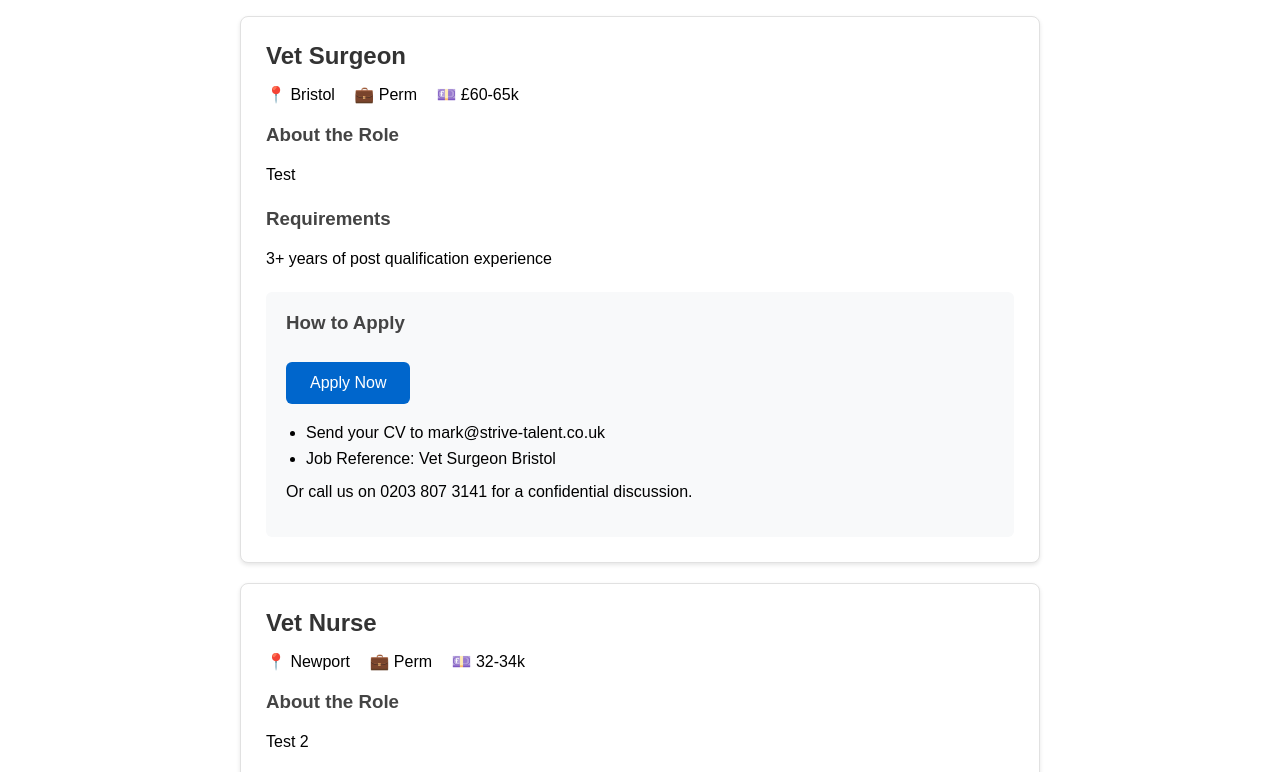
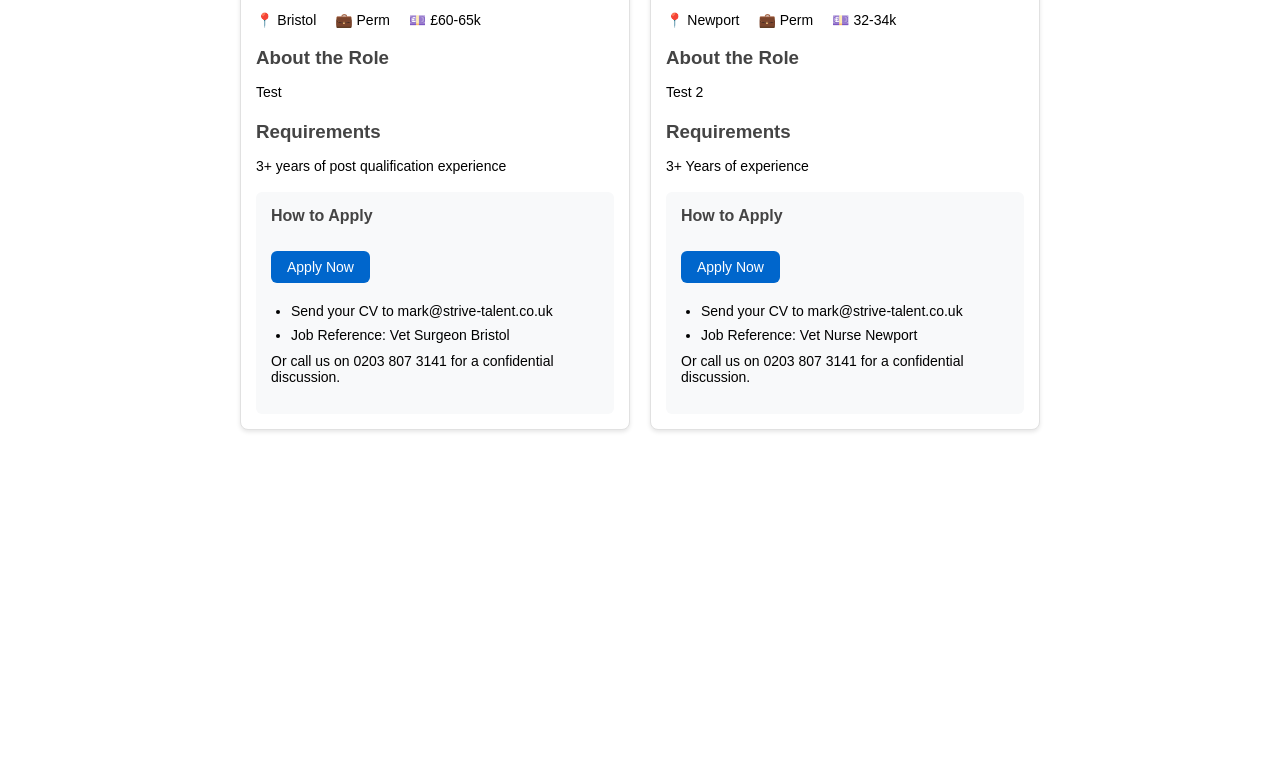
Before and after one commit to Sturmstrive/Jobs-feed, a plain HTML site: page index.html in a window 1280 px wide. Shown: the part 70-842 px from the top of the page. After the commit the page ends 800 px from the top, so only its background shows below. Drawn offline with Linux system fonts and the light colour scheme.

Commit message:
Update job feed

```diff
--- a/index.html
+++ b/index.html
@@ -1,67 +1,68 @@
 
-<h1>Current Job Openings</h1>
 <div style="max-width: 800px; margin: 0 auto; padding: 20px; font-family: Arial, sans-serif;">
+  <div style="display: grid; grid-template-columns: repeat(2, 1fr); gap: 20px;">
 
-    <div style="background: #ffffff; border: 1px solid #e1e1e1; border-radius: 8px; padding: 25px; margin-bottom: 20px; box-shadow: 0 2px 4px rgba(0,0,0,0.1);">
-      <h2 style="color: #333; margin-top: 0; margin-bottom: 15px; font-size: 24px;">Vet Surgeon</h2>
+    <div style="background: #ffffff; border: 1px solid #e1e1e1; border-radius: 8px; padding: 15px; margin-bottom: 20px; box-shadow: 0 2px 4px rgba(0,0,0,0.1);">
+      <h2 style="color: #333; margin-top: 0; margin-bottom: 15px; font-size: 20px;">Vet Surgeon</h2>
 
-      <div style="margin-bottom: 20px; font-size: 16px;">
+      <div style="margin-bottom: 15px; font-size: 14px;">
         <span style="margin-right: 15px;">📍 Bristol</span>
         <span style="margin-right: 15px;">💼 Perm</span>
         <span>💷 £60-65k</span>
       </div>
 
-      <div style="margin-bottom: 20px;">
+      <div style="margin-bottom: 15px;">
         <h3 style="color: #444; margin-bottom: 10px;">About the Role</h3>
-        <p style="line-height: 1.6;">Test</p>
+        <p style="line-height: 1.4; font-size: 14px;">Test</p>
       </div>
 
-      <div style="margin-bottom: 20px;">
+      <div style="margin-bottom: 15px;">
         <h3 style="color: #444; margin-bottom: 10px;">Requirements</h3>
-        <p style="line-height: 1.6;">3+ years of post qualification experience</p>
+        <p style="line-height: 1.4; font-size: 14px;">3+ years of post qualification experience</p>
       </div>
 
-      <div style="background: #f8f9fa; padding: 20px; border-radius: 6px;">
-        <h3 style="color: #444; margin-top: 0;">How to Apply</h3>
-        <a href="/apply-now?job=Vet Surgeon&ref=VET-2154" style="display: inline-block; background: #0066cc; color: white; padding: 12px 24px; border: none; border-radius: 6px; font-size: 16px; cursor: pointer; margin: 10px 0; text-decoration: none;">Apply Now</a>
+      <div style="background: #f8f9fa; padding: 15px; border-radius: 6px;">
+        <h3 style="color: #444; margin-top: 0; font-size: 16px;">How to Apply</h3>
+        <a href="/apply-now?job=Vet Surgeon&ref=VET-0316" style="display: inline-block; background: #0066cc; color: white; padding: 8px 16px; border: none; border-radius: 6px; font-size: 14px; cursor: pointer; margin: 10px 0; text-decoration: none;">Apply Now</a>
 
-        <ul style="padding-left: 20px; margin: 10px 0;">
+        <ul style="padding-left: 20px; margin: 10px 0; font-size: 14px;">
           <li style="margin-bottom: 8px;">Send your CV to mark@strive-talent.co.uk</li>
           <li style="margin-bottom: 8px;">Job Reference: Vet Surgeon Bristol</li>
         </ul>
-        <p style="margin-top: 15px;">Or call us on 0203 807 3141 for a confidential discussion.</p>
+        <p style="margin-top: 10px; font-size: 14px;">Or call us on 0203 807 3141 for a confidential discussion.</p>
       </div>
     </div>
 
-    <div style="background: #ffffff; border: 1px solid #e1e1e1; border-radius: 8px; padding: 25px; margin-bottom: 20px; box-shadow: 0 2px 4px rgba(0,0,0,0.1);">
-      <h2 style="color: #333; margin-top: 0; margin-bottom: 15px; font-size: 24px;">Vet Nurse</h2>
+    <div style="background: #ffffff; border: 1px solid #e1e1e1; border-radius: 8px; padding: 15px; margin-bottom: 20px; box-shadow: 0 2px 4px rgba(0,0,0,0.1);">
+      <h2 style="color: #333; margin-top: 0; margin-bottom: 15px; font-size: 20px;">Vet Nurse</h2>
 
-      <div style="margin-bottom: 20px; font-size: 16px;">
+      <div style="margin-bottom: 15px; font-size: 14px;">
         <span style="margin-right: 15px;">📍 Newport</span>
         <span style="margin-right: 15px;">💼 Perm</span>
         <span>💷 32-34k</span>
       </div>
 
-      <div style="margin-bottom: 20px;">
+      <div style="margin-bottom: 15px;">
         <h3 style="color: #444; margin-bottom: 10px;">About the Role</h3>
-        <p style="line-height: 1.6;">Test 2</p>
+        <p style="line-height: 1.4; font-size: 14px;">Test 2</p>
       </div>
 
-      <div style="margin-bottom: 20px;">
+      <div style="margin-bottom: 15px;">
         <h3 style="color: #444; margin-bottom: 10px;">Requirements</h3>
-        <p style="line-height: 1.6;">3+ Years of experience</p>
+        <p style="line-height: 1.4; font-size: 14px;">3+ Years of experience</p>
       </div>
 
-      <div style="background: #f8f9fa; padding: 20px; border-radius: 6px;">
-        <h3 style="color: #444; margin-top: 0;">How to Apply</h3>
-        <a href="/apply-now?job=Vet Nurse&ref=VET-2154" style="display: inline-block; background: #0066cc; color: white; padding: 12px 24px; border: none; border-radius: 6px; font-size: 16px; cursor: pointer; margin: 10px 0; text-decoration: none;">Apply Now</a>
+      <div style="background: #f8f9fa; padding: 15px; border-radius: 6px;">
+        <h3 style="color: #444; margin-top: 0; font-size: 16px;">How to Apply</h3>
+        <a href="/apply-now?job=Vet Nurse&ref=VET-0316" style="display: inline-block; background: #0066cc; color: white; padding: 8px 16px; border: none; border-radius: 6px; font-size: 14px; cursor: pointer; margin: 10px 0; text-decoration: none;">Apply Now</a>
 
-        <ul style="padding-left: 20px; margin: 10px 0;">
+        <ul style="padding-left: 20px; margin: 10px 0; font-size: 14px;">
           <li style="margin-bottom: 8px;">Send your CV to mark@strive-talent.co.uk</li>
           <li style="margin-bottom: 8px;">Job Reference: Vet Nurse Newport</li>
         </ul>
-        <p style="margin-top: 15px;">Or call us on 0203 807 3141 for a confidential discussion.</p>
+        <p style="margin-top: 10px; font-size: 14px;">Or call us on 0203 807 3141 for a confidential discussion.</p>
       </div>
     </div>
 
+  </div>
 </div>
```
